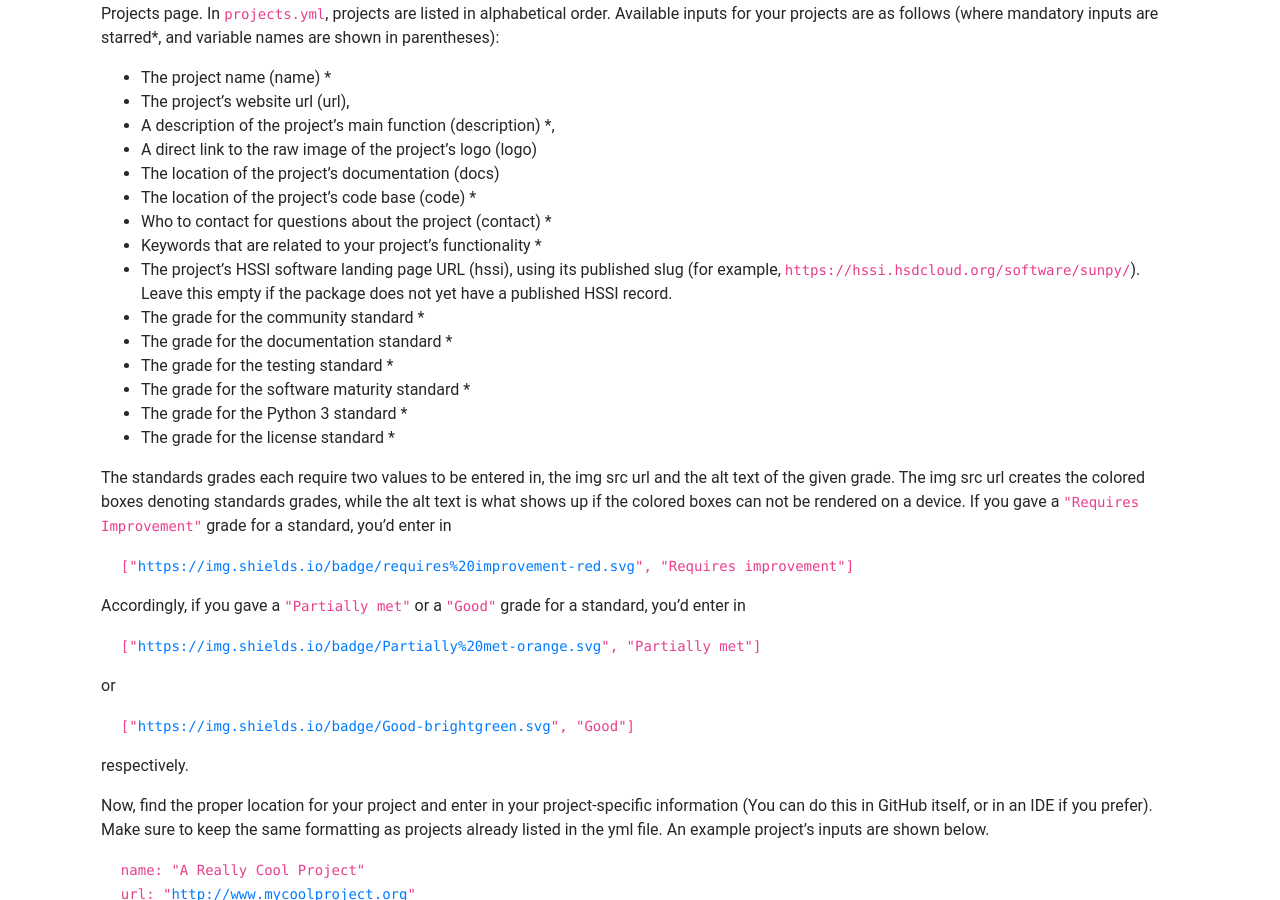
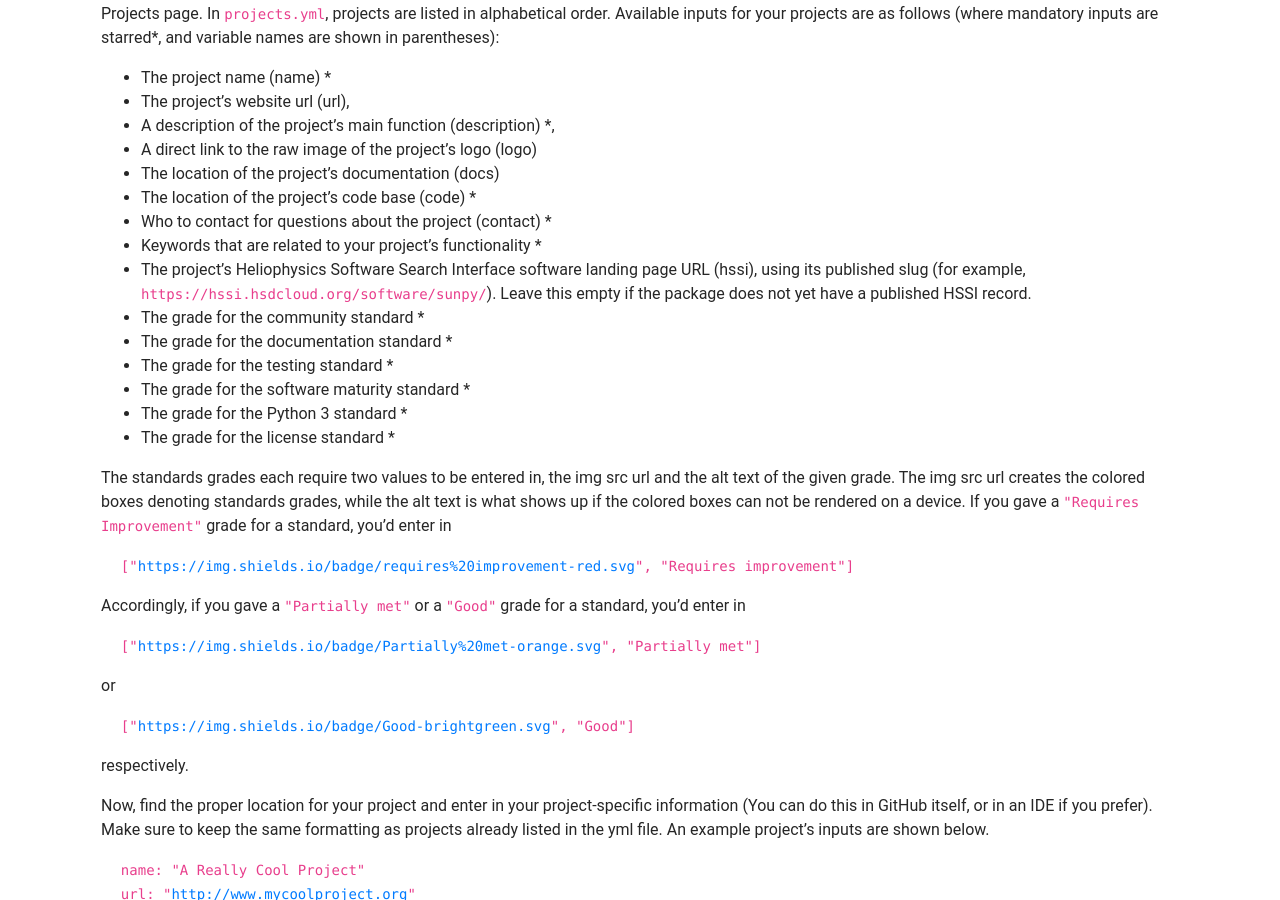
Before and after one commit to heliophysicsPy/heliophysicsPy.github.io, a Jekyll site: the page built from _pages/docs/adding_to_pyhc_project_list.md, in a window 1280 px wide and 900 px high, scrolled down 470 px. Built offline with Jekyll 4.4.1, drawn with Linux system fonts in a browser that asks for light colours; nearby versions of some CDN libraries.

Commit message:
Spell out Heliophysics Software Search Interface in project docs

```diff
--- a/_pages/docs/adding_to_pyhc_project_list.md
+++ b/_pages/docs/adding_to_pyhc_project_list.md
@@ -28,7 +28,7 @@ In `projects.yml`, projects are listed in alphabetical order. Available inputs f
 * The location of the project's code base (code) *
 * Who to contact for questions about the project (contact) *
 * Keywords that are related to your project's functionality *
-* The project's HSSI software landing page URL (hssi), using its published slug (for example, `https://hssi.hsdcloud.org/software/sunpy/`). Leave this empty if the package does not yet have a published HSSI record.
+* The project's Heliophysics Software Search Interface software landing page URL (hssi), using its published slug (for example, `https://hssi.hsdcloud.org/software/sunpy/`). Leave this empty if the package does not yet have a published HSSI record.
 * The grade for the community standard *
 * The grade for the documentation standard *
 * The grade for the testing standard *
```
